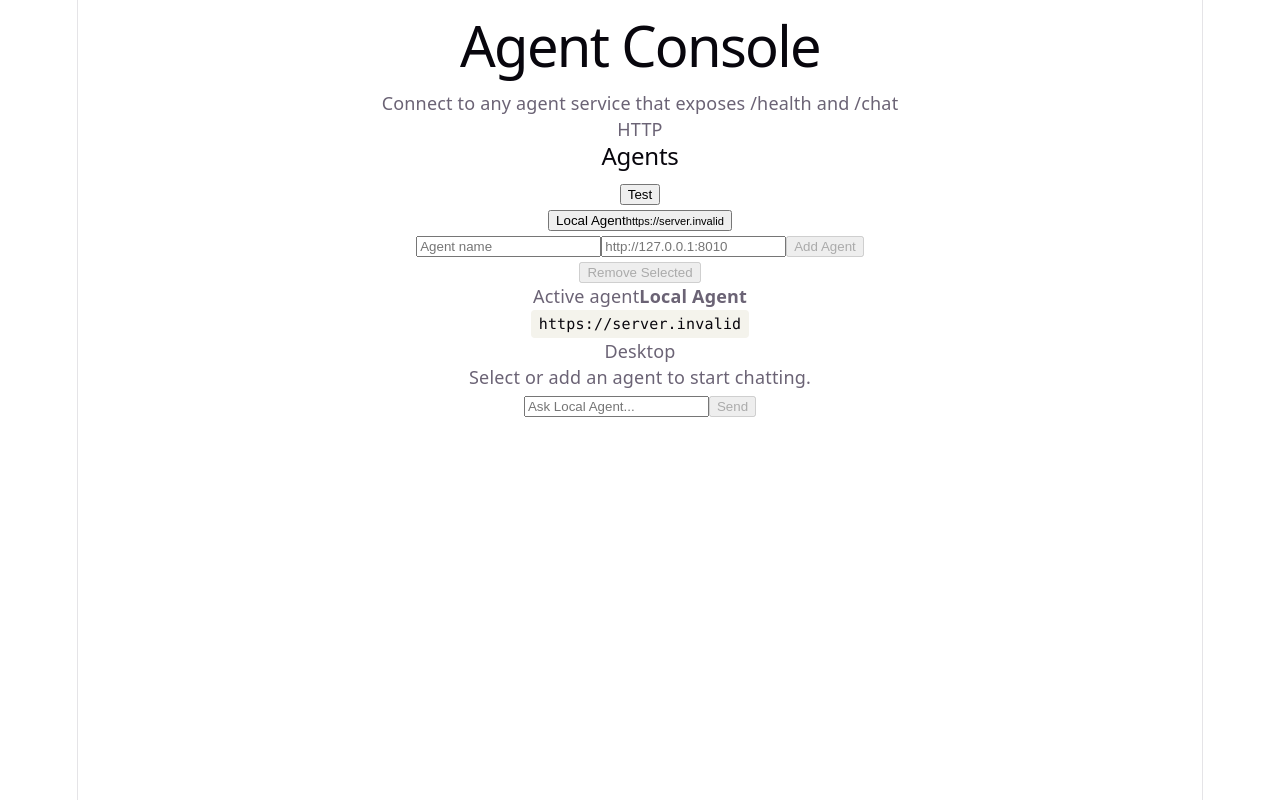
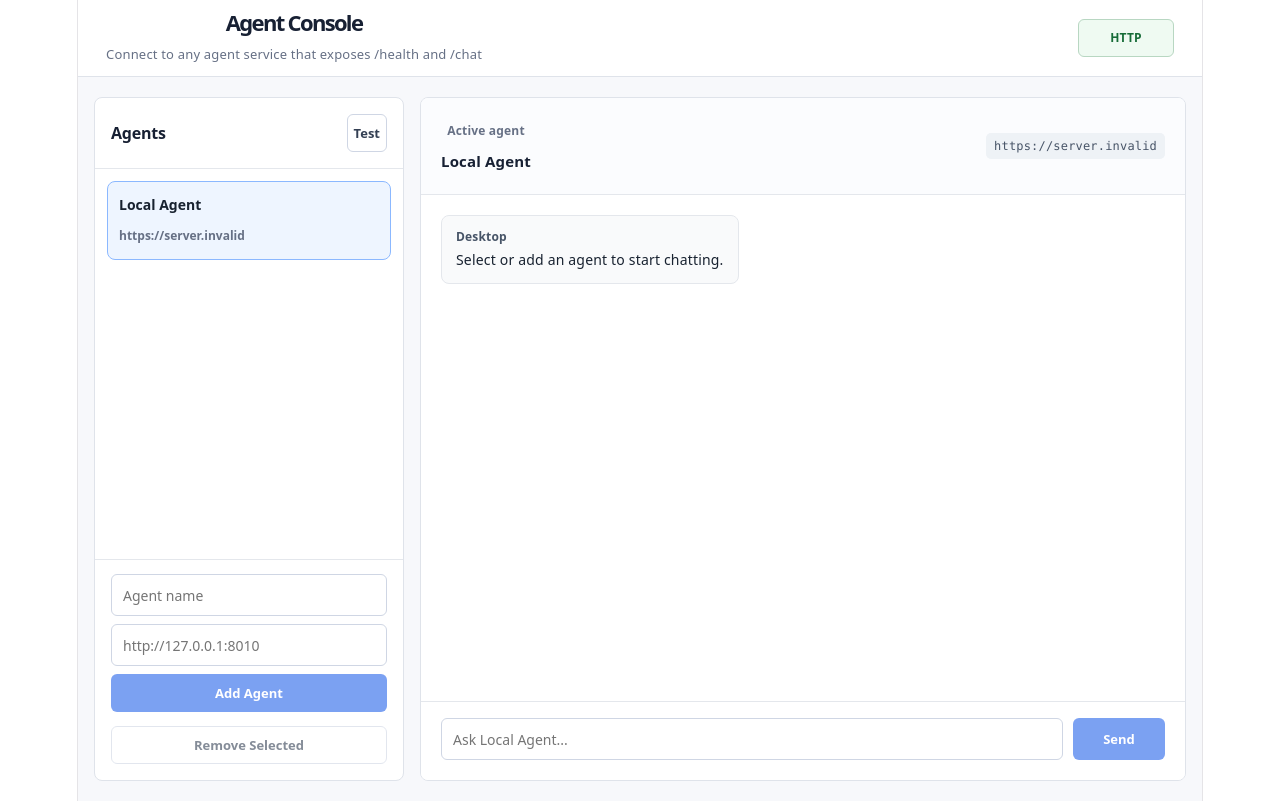
Before and after one commit to Lyn00036/ConnectOnion-Windows-AI-Agent-Client, a React (Vite) app in the folder frontend/: page / in a window 1280 px wide. Built offline with nearby package versions, Linux system fonts and the light colour scheme; no server answers.

Commit message:
style: add agent console layout styles

```diff
--- a/frontend/src/App.css
+++ b/frontend/src/App.css
@@ -1,184 +1,339 @@
-.counter {
+.shell {
+  min-height: 100svh;
+  display: flex;
+  flex-direction: column;
+  background: #f7f8fb;
+}
+
+.topbar {
+  height: 76px;
+  display: flex;
+  align-items: center;
+  justify-content: space-between;
+  padding: 0 28px;
+  border-bottom: 1px solid #dfe3ea;
+  background: #ffffff;
+}
+
+.topbar h1,
+.sidebar-header h2 {
+  margin: 0;
+  color: #172033;
+  font-weight: 650;
+}
+
+.topbar h1 {
+  font-size: 22px;
+  line-height: 1.2;
+}
+
+.topbar p {
+  margin: 5px 0 0;
+  font-size: 13px;
+  color: #667085;
+}
+
+.status {
+  min-width: 78px;
+  padding: 5px 8px;
+  border: 1px solid #b8d7c2;
+  border-radius: 6px;
+  color: #176c38;
+  background: #effaf2;
+  font-size: 12px;
+  font-weight: 700;
+  text-align: center;
+}
+
+.workspace {
+  width: min(1180px, calc(100% - 32px));
+  height: calc(100svh - 116px);
+  margin: 20px auto;
+  display: grid;
+  grid-template-columns: 310px minmax(0, 1fr);
+  gap: 16px;
+}
+
+.agent-sidebar,
+.chat-panel {
+  border: 1px solid #dfe3ea;
+  border-radius: 8px;
+  background: #ffffff;
+  overflow: hidden;
+}
+
+.agent-sidebar {
+  display: grid;
+  grid-template-rows: auto minmax(0, 1fr) auto auto;
+}
+
+.sidebar-header {
+  display: flex;
+  align-items: center;
+  justify-content: space-between;
+  gap: 12px;
+  padding: 16px;
+  border-bottom: 1px solid #e4e7ec;
+}
+
+.sidebar-header h2 {
   font-size: 16px;
-  padding: 5px 10px;
+}
+
+.agent-list {
+  display: flex;
+  flex-direction: column;
+  gap: 8px;
+  padding: 12px;
+  overflow-y: auto;
+}
+
+.agent-item {
+  width: 100%;
+  min-height: 66px;
+  display: flex;
+  flex-direction: column;
+  align-items: flex-start;
+  justify-content: center;
+  gap: 5px;
+  padding: 10px 11px;
+  border: 1px solid #e4e7ec;
+  border-radius: 8px;
+  background: #ffffff;
+  color: #182230;
+  cursor: pointer;
+  text-align: left;
+}
+
+.agent-item-active {
+  border-color: #8bb8ff;
+  background: #eef5ff;
+}
+
+.agent-item span {
+  max-width: 100%;
+  overflow: hidden;
+  text-overflow: ellipsis;
+  white-space: nowrap;
+  font-size: 14px;
+  font-weight: 700;
+}
+
+.agent-item small {
+  max-width: 100%;
+  overflow: hidden;
+  text-overflow: ellipsis;
+  white-space: nowrap;
+  color: #667085;
+  font-size: 12px;
+}
+
+.agent-form {
+  display: grid;
+  gap: 8px;
+  padding: 14px 16px;
+  border-top: 1px solid #e4e7ec;
+}
+
+.remove-agent {
+  margin: 0 16px 16px;
+}
+
+.chat-panel {
+  display: grid;
+  grid-template-rows: auto minmax(0, 1fr) auto auto;
+}
+
+.active-agent {
+  min-height: 68px;
+  display: flex;
+  align-items: center;
+  justify-content: space-between;
+  gap: 16px;
+  padding: 14px 20px;
+  border-bottom: 1px solid #e4e7ec;
+  background: #fbfcfe;
+}
+
+.active-agent span {
+  display: block;
+  margin-bottom: 4px;
+  color: #667085;
+  font-size: 12px;
+  font-weight: 700;
+}
+
+.active-agent strong {
+  display: block;
+  color: #172033;
+  font-size: 15px;
+}
+
+.active-agent code {
+  max-width: min(430px, 50%);
+  overflow: hidden;
+  text-overflow: ellipsis;
+  white-space: nowrap;
+  padding: 5px 8px;
   border-radius: 5px;
-  color: var(--accent);
-  background: var(--accent-bg);
-  border: 2px solid transparent;
-  transition: border-color 0.3s;
-  margin-bottom: 24px;
+  background: #eef2f6;
+  color: #475467;
+  font-size: 12px;
+}
 
-  &:hover {
-    border-color: var(--accent-border);
+.messages {
+  display: flex;
+  flex-direction: column;
+  gap: 14px;
+  padding: 20px;
+  overflow-y: auto;
+}
+
+.message {
+  max-width: min(720px, 86%);
+  padding: 12px 14px;
+  border: 1px solid #e4e7ec;
+  border-radius: 8px;
+  text-align: left;
+  line-height: 1.45;
+}
+
+.message-user {
+  align-self: flex-end;
+  background: #eaf2ff;
+  border-color: #c8dbfb;
+}
+
+.message-agent {
+  align-self: flex-start;
+  background: #f9fafb;
+}
+
+.message-role {
+  display: block;
+  margin-bottom: 5px;
+  color: #475467;
+  font-size: 12px;
+  font-weight: 700;
+}
+
+.message p {
+  margin: 0;
+  white-space: pre-wrap;
+  overflow-wrap: anywhere;
+  color: #182230;
+  font-size: 14px;
+}
+
+.error {
+  margin: 0 20px 14px;
+  padding: 10px 12px;
+  border: 1px solid #f2b8b5;
+  border-radius: 6px;
+  background: #fff4f2;
+  color: #b42318;
+  font-size: 13px;
+  text-align: left;
+  overflow-wrap: anywhere;
+}
+
+.composer {
+  display: grid;
+  grid-template-columns: 1fr 92px;
+  gap: 10px;
+  padding: 16px 20px 20px;
+  border-top: 1px solid #e4e7ec;
+  background: #ffffff;
+}
+
+input {
+  min-width: 0;
+  height: 40px;
+  padding: 0 11px;
+  border: 1px solid #cfd6e4;
+  border-radius: 6px;
+  color: #182230;
+  background: #ffffff;
+  font: inherit;
+  font-size: 14px;
+}
+
+input:focus {
+  outline: 2px solid #98c7ff;
+  border-color: #3b82f6;
+}
+
+button {
+  min-height: 38px;
+  border: 1px solid #cfd6e4;
+  border-radius: 6px;
+  background: #ffffff;
+  color: #344054;
+  font: inherit;
+  font-size: 13px;
+  font-weight: 700;
+  cursor: pointer;
+}
+
+.composer button,
+.agent-form button {
+  border: 0;
+  background: #2563eb;
+  color: #ffffff;
+}
+
+button:disabled,
+input:disabled {
+  cursor: not-allowed;
+  opacity: 0.6;
+}
+
+@media (max-width: 820px) {
+  .topbar {
+    height: auto;
+    gap: 12px;
+    align-items: flex-start;
+    padding: 18px;
   }
-  &:focus-visible {
-    outline: 2px solid var(--accent);
-    outline-offset: 2px;
+
+  .workspace {
+    width: 100%;
+    height: auto;
+    min-height: calc(100svh - 84px);
+    margin: 0;
+    grid-template-columns: 1fr;
+    gap: 0;
+  }
+
+  .agent-sidebar,
+  .chat-panel {
+    border-inline: 0;
+    border-radius: 0;
+  }
+
+  .agent-sidebar {
+    max-height: 360px;
+  }
+
+  .chat-panel {
+    min-height: 560px;
+    border-top: 0;
+  }
+
+  .active-agent {
+    align-items: flex-start;
+    flex-direction: column;
+  }
+
+  .active-agent code {
+    max-width: 100%;
+  }
+
+  .composer {
+    grid-template-columns: 1fr;
+  }
+
+  .composer button {
+    width: 100%;
   }
 }
-
-.hero {
-  position: relative;
-
-  .base,
-  .framework,
-  .vite {
-    inset-inline: 0;
-    margin: 0 auto;
-  }
-
-  .base {
-    width: 170px;
-    position: relative;
-    z-index: 0;
-  }
-
-  .framework,
-  .vite {
-    position: absolute;
-  }
-
-  .framework {
-    z-index: 1;
-    top: 34px;
-    height: 28px;
-    transform: perspective(2000px) rotateZ(300deg) rotateX(44deg) rotateY(39deg)
-      scale(1.4);
-  }
-
-  .vite {
-    z-index: 0;
-    top: 107px;
-    height: 26px;
-    width: auto;
-    transform: perspective(2000px) rotateZ(300deg) rotateX(40deg) rotateY(39deg)
-      scale(0.8);
-  }
-}
-
-#center {
-  display: flex;
-  flex-direction: column;
-  gap: 25px;
-  place-content: center;
-  place-items: center;
-  flex-grow: 1;
-
-  @media (max-width: 1024px) {
-    padding: 32px 20px 24px;
-    gap: 18px;
-  }
-}
-
-#next-steps {
-  display: flex;
-  border-top: 1px solid var(--border);
-  text-align: left;
-
-  & > div {
-    flex: 1 1 0;
-    padding: 32px;
-    @media (max-width: 1024px) {
-      padding: 24px 20px;
-    }
-  }
-
-  .icon {
-    margin-bottom: 16px;
-    width: 22px;
-    height: 22px;
-  }
-
-  @media (max-width: 1024px) {
-    flex-direction: column;
-    text-align: center;
-  }
-}
-
-#docs {
-  border-right: 1px solid var(--border);
-
-  @media (max-width: 1024px) {
-    border-right: none;
-    border-bottom: 1px solid var(--border);
-  }
-}
-
-#next-steps ul {
-  list-style: none;
-  padding: 0;
-  display: flex;
-  gap: 8px;
-  margin: 32px 0 0;
-
-  .logo {
-    height: 18px;
-  }
-
-  a {
-    color: var(--text-h);
-    font-size: 16px;
-    border-radius: 6px;
-    background: var(--social-bg);
-    display: flex;
-    padding: 6px 12px;
-    align-items: center;
-    gap: 8px;
-    text-decoration: none;
-    transition: box-shadow 0.3s;
-
-    &:hover {
-      box-shadow: var(--shadow);
-    }
-    .button-icon {
-      height: 18px;
-      width: 18px;
-    }
-  }
-
-  @media (max-width: 1024px) {
-    margin-top: 20px;
-    flex-wrap: wrap;
-    justify-content: center;
-
-    li {
-      flex: 1 1 calc(50% - 8px);
-    }
-
-    a {
-      width: 100%;
-      justify-content: center;
-      box-sizing: border-box;
-    }
-  }
-}
-
-#spacer {
-  height: 88px;
-  border-top: 1px solid var(--border);
-  @media (max-width: 1024px) {
-    height: 48px;
-  }
-}
-
-.ticks {
-  position: relative;
-  width: 100%;
-
-  &::before,
-  &::after {
-    content: '';
-    position: absolute;
-    top: -4.5px;
-    border: 5px solid transparent;
-  }
-
-  &::before {
-    left: 0;
-    border-left-color: var(--border);
-  }
-  &::after {
-    right: 0;
-    border-right-color: var(--border);
-  }
-}
```
